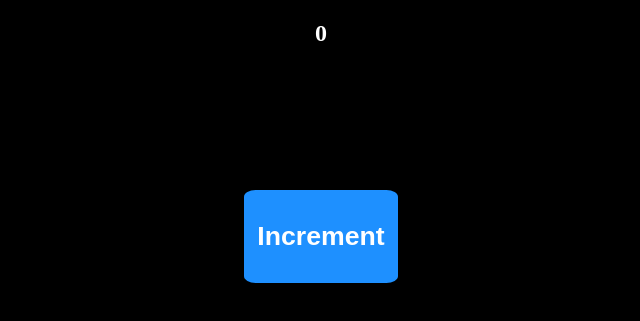
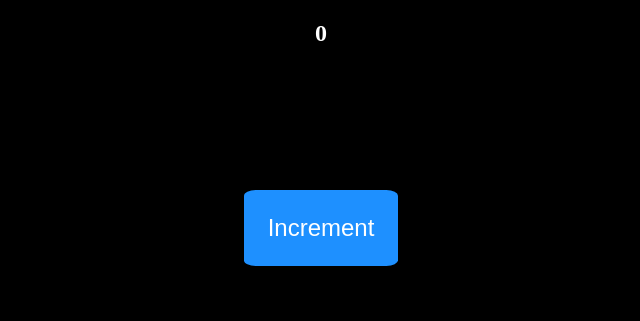
Before and after one commit to aryamaddel/Mini-begginner-Projects, a plain HTML site: page javascript/Tally counter/index.html in a window 1280 px wide. Shown: the part 227-548 px from the top of the page, without its empty margins (319-959 px from the left). Drawn offline with Linux system fonts and the light colour scheme.

Commit message:
edit html and css

```diff
--- a/javascript/Tally counter/index.html
+++ b/javascript/Tally counter/index.html
@@ -14,7 +14,7 @@
           <h1>Counter:</h1>
           <h2 id="count-el">0</h2>
         </div>
-        <button class="increment-btn"><h1>Increment</h1></button>
+        <button class="increment-btn">Increment</button>
       </div>
     </div>
 
--- a/javascript/Tally counter/style.css
+++ b/javascript/Tally counter/style.css
@@ -26,6 +26,7 @@ body {
   padding: 1em;
   cursor: pointer;
   border: none;
+  font-size: x-large;
 }
 .app .container .increment-btn:hover {
   background-color: tomato;
```
